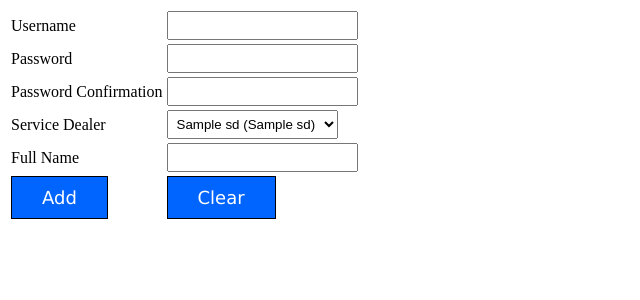
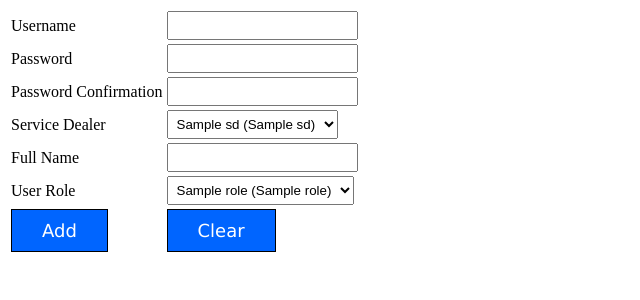
Before and after one commit to winneyzuza/denso_backend, a CodeIgniter app: template application/views/addusersd_view.php in a window 1280 px wide. Shown: the top 300 px of the page, without its empty margins (0-640 px from the left). Run offline with CodeIgniter, Linux system fonts and the light colour scheme; the template is opened without the code that fills it: most values are stand-ins (such as "Sample title", 1, 10 or a date in 2020).

Commit message:
Update: Create table user_role for using role_id as condition to have 		          permission to change SD (Denso) 		Ready to Create new user for service dealer.

```diff
--- a/application/config/database.php
+++ b/application/config/database.php
@@ -49,12 +49,12 @@ $active_group = 'default';
 $active_record = TRUE;
 
 $db['default']['hostname'] = 'localhost';
-$db['default']['username'] = 'edoc_rw';
-$db['default']['password'] = '@K%q+4&Hw';
+$db['default']['username'] = 'root';
+$db['default']['password'] = '';
 //$db['default']['username'] = 'root';
 //$db['default']['password'] = 'project';
 $db['default']['database'] = 'denso';
-$db['default']['dbdriver'] = 'mysql';
+$db['default']['dbdriver'] = 'mysqli';
 $db['default']['dbprefix'] = '';
 $db['default']['pconnect'] = TRUE;
 $db['default']['db_debug'] = TRUE;
--- a/application/controllers/admin.php
+++ b/application/controllers/admin.php
@@ -103,6 +103,7 @@ class Admin extends CI_Controller {
 
         public function servicedealer(){
             $data['sd'] = $this->admin_model->getservicedealers();
+            $data['role'] = $this->admin_model->getuserrole();
             if($this->input->post()){
                 $this->load->library('form_validation');
                 $this->form_validation->set_error_delimiters('', '\n\\');
@@ -111,6 +112,8 @@ class Admin extends CI_Controller {
                 $this->form_validation->set_rules('Passconf', 'Password Confirmation', 'required|matches[Password]');
                 $this->form_validation->set_rules('ServiceDealer', 'Service Dealer', 'trim|required');
                 $this->form_validation->set_rules('FullName', 'Full Name', 'trim|required|max_length[150]');
+                $this->form_validation->set_rules('UserRole', 'User Role', 'trim|required');
+
                 if ($this->form_validation->run() == FALSE){
                     $this->load->view('header_view');
                     $this->load->view('side_bar_view');
@@ -122,6 +125,7 @@ class Admin extends CI_Controller {
                         'username'  => $this->input->post('Username'),
                         'sd_id'     => $this->input->post('ServiceDealer'),
                         'full_name' => $this->input->post('FullName'),
+                        'user_role' => $this->input->post('UserRole'),
                         'user_group'    => 1,
                         'changed_time'  => date("Y-m-d H:i:s", time())
                     );
--- a/application/models/admin_model.php
+++ b/application/models/admin_model.php
@@ -15,6 +15,12 @@ class Admin_model extends CI_Model {
 			"user_group" => "2"
 		);
 		return $this->db->select('username,password,salt,sd_id')->where($conds)->get('user_auth')->row_array();
+	}
+
+        public function getuserrole()
+	{
+		$select = "role_id,name_eng,name_th";
+		return $this->db->select($select)->order_by('name_eng', 'asc')->get('user_role')->result_array();
 	}
 
 	public function getservicedealers()
--- a/application/views/addusersd_view.php
+++ b/application/views/addusersd_view.php
@@ -42,6 +42,20 @@
                 <td><input type="text" name="FullName" value="<?php echo set_value('FullName'); ?>" /></td>
             </tr>
             <tr>
+                <td>User Role</td>
+                <td>
+                    <select name="UserRole">
+                        <?PHP
+                            if(isset($role)){
+                                foreach ($role as $key => $value) {
+                                    echo "<option value='".$value['role_id']."'".set_select('UserRole', $value['role_id']).">".$value['name_eng']." (".$value['name_th'].")</option>";
+                                }
+                            }
+                        ?>
+                    </select>
+                </td>
+            </tr>
+            <tr>
                 <td><button type="submit" class="button blue_back">Add</button></td>
                 <td><button type="reset" class="button blue_back">Clear</button></td>
             </tr>
```
